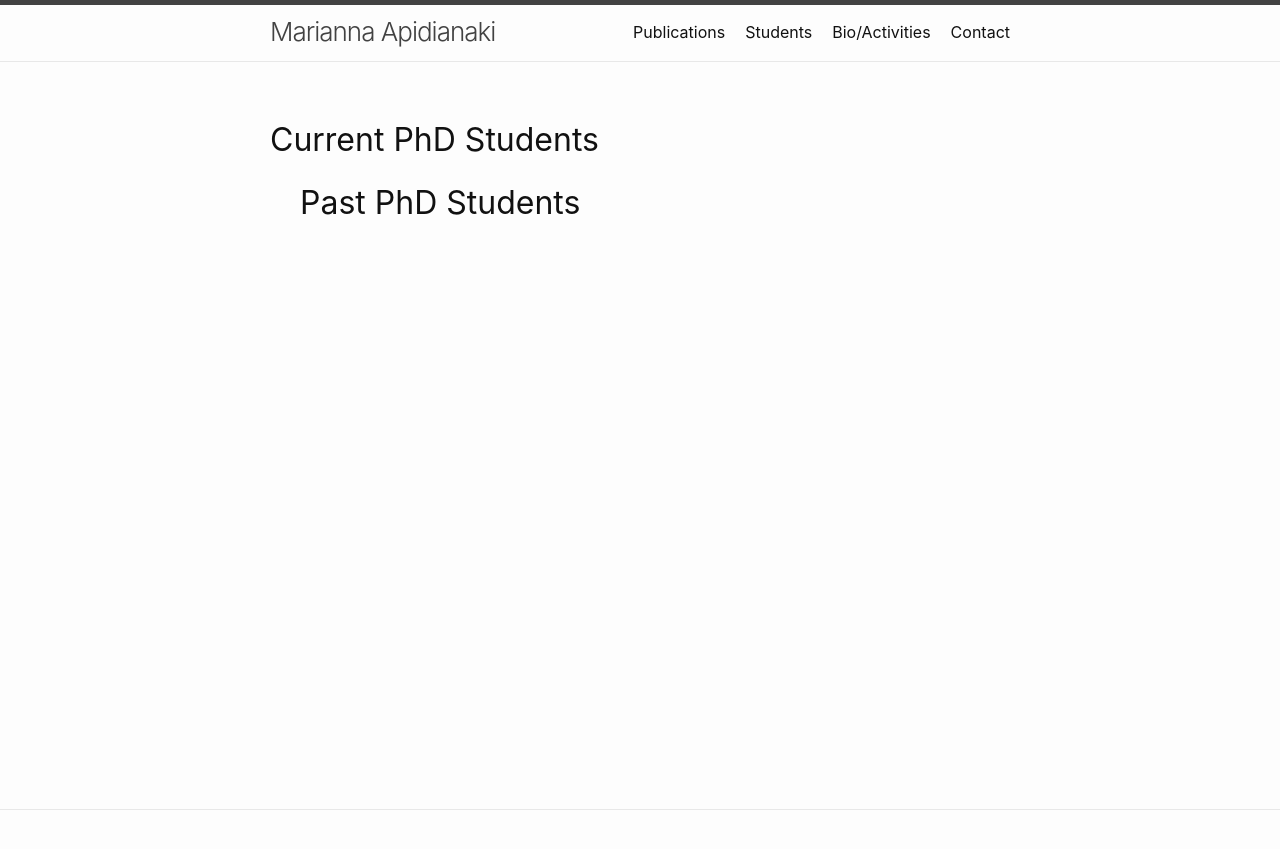
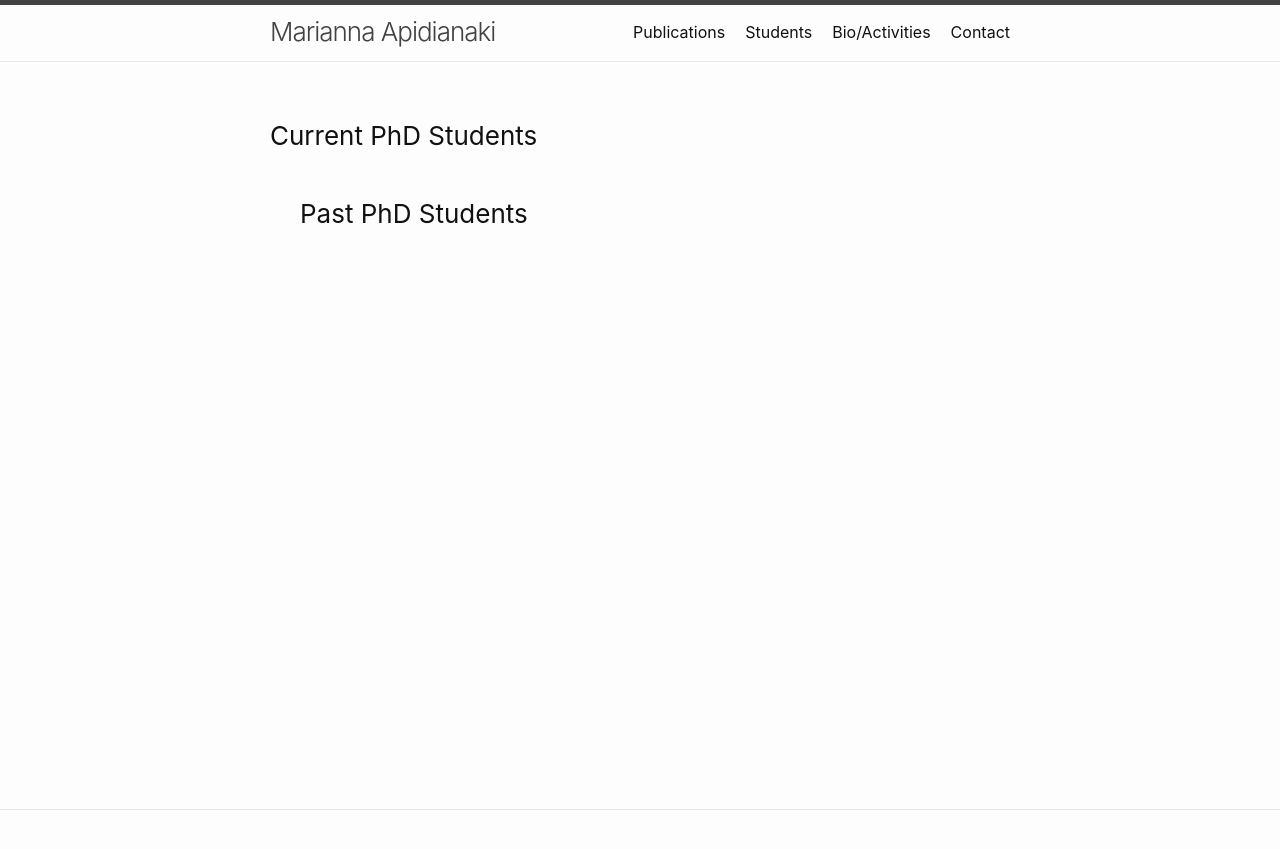
Before and after one commit to mariannaapi/mariannaapi.github.io, a Jekyll site: the page students/index.html, which Jekyll copies as it is, in a window 1280 px wide. Shown: the top 849 px of the page. Built offline with Jekyll 4.4.1, drawn with Linux system fonts in a browser that asks for light colours.

Commit message:
Update index.html

```diff
--- a/students/index.html
+++ b/students/index.html
@@ -39,10 +39,12 @@
     <br>
 
 
-		<h2>Current PhD Students</h2>
+		<h3>Current PhD Students</h3>
 		<ul>
+       <br>
+    <h3>Past PhD Students</h3>
 
-    <h2>Past PhD Students</h2>
+	<ul>
 
       </div>
     </main><footer class="site-footer h-card">
```
